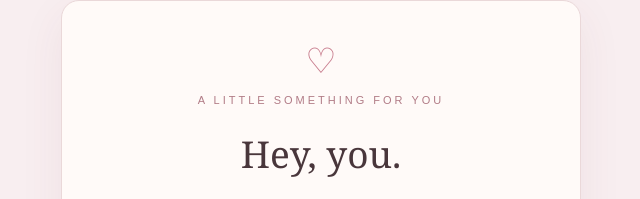
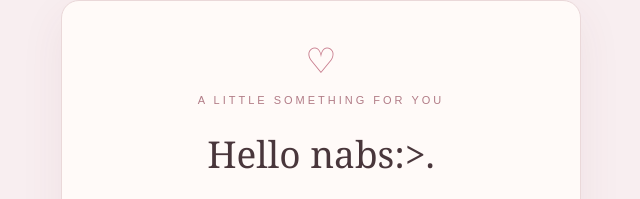
Before and after one commit to prynzyuan/ARIEL, a plain HTML site: page index.html in a window 1280 px wide. Shown: the part 223-422 px from the top of the page, without its empty margins (319-959 px from the left). Drawn offline with Linux system fonts and the light colour scheme.

Commit message:
Add files via upload

```diff
--- a/index.html
+++ b/index.html
@@ -101,7 +101,7 @@ button:hover { background: #a96174; }
   <div class="heart">♡</div>
   <p class="small">A LITTLE SOMETHING FOR YOU</p>
 
-  <h1>Hey, you.</h1>
+  <h1>Hello nabs:>.</h1>
 
   <p>
     There's something I've been wanting to tell you.<br>
```
